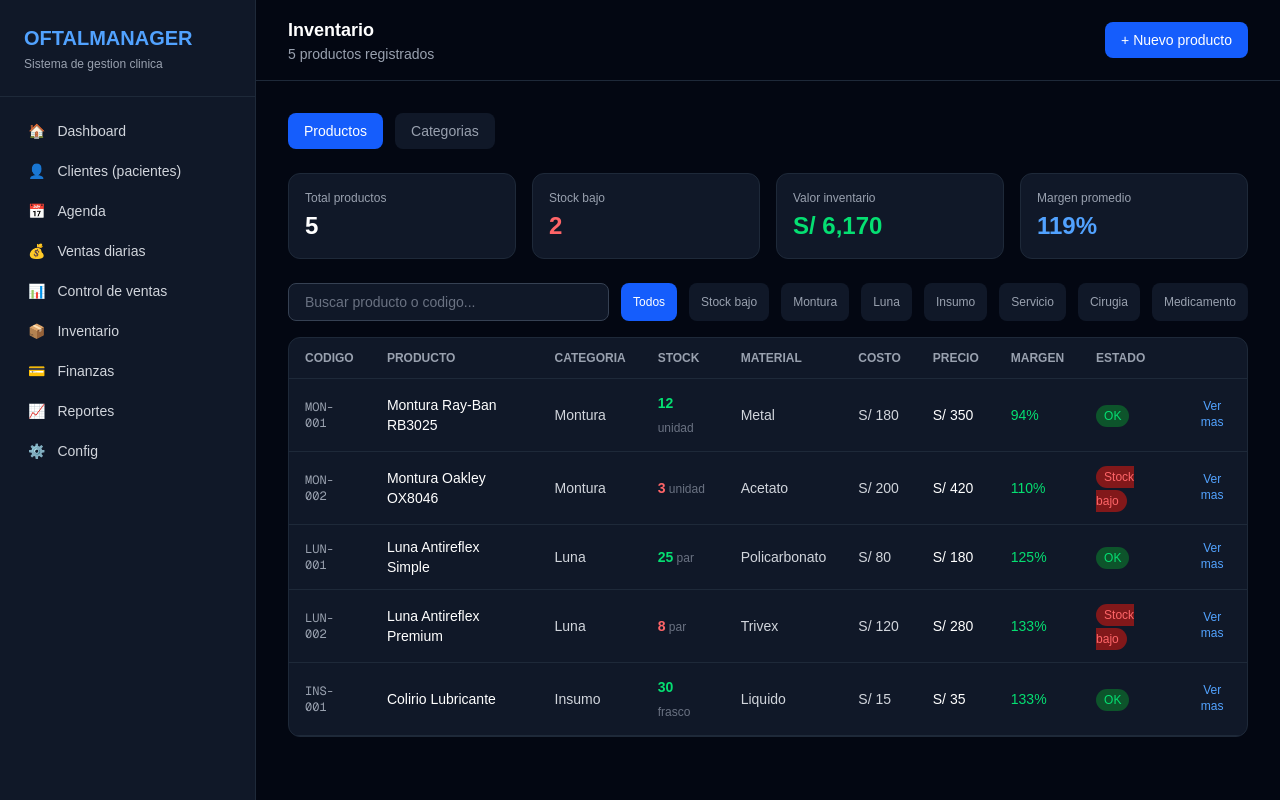
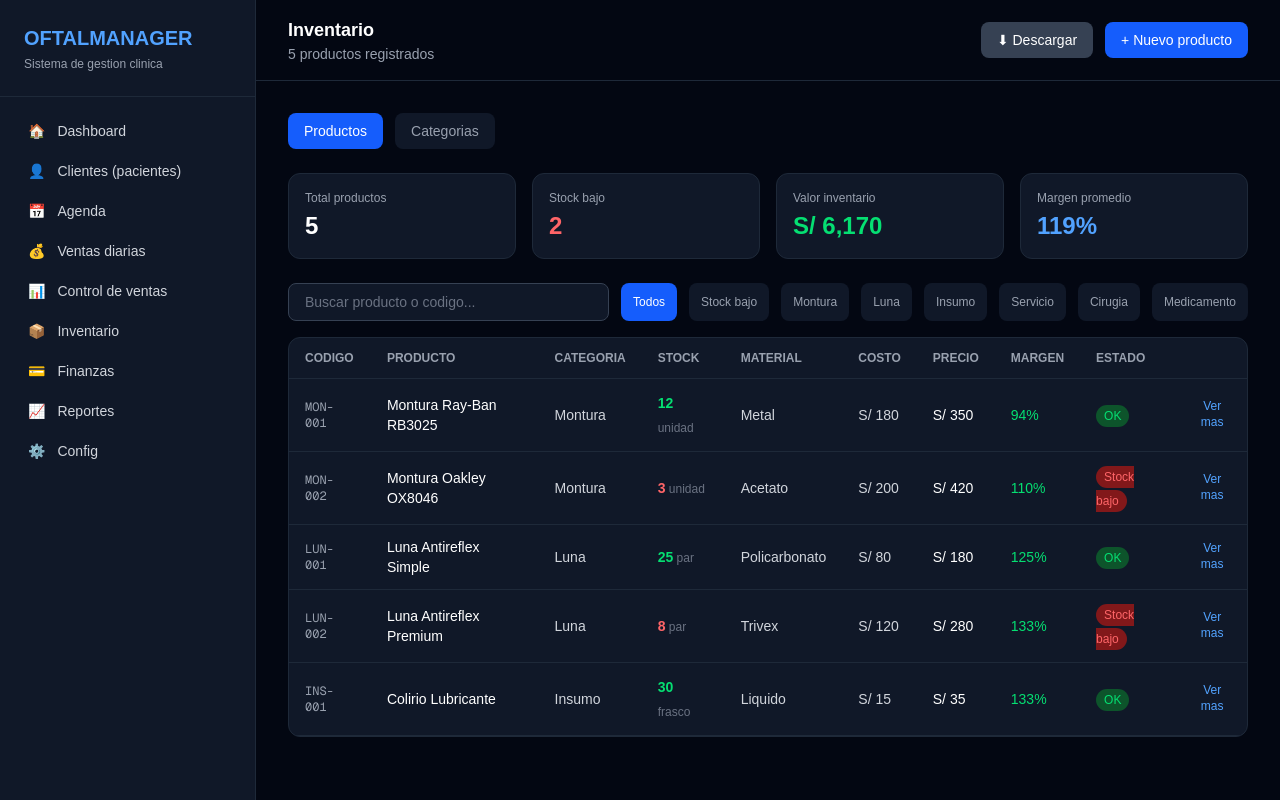
Before and after one commit to yericocr1-negocios/oftalmanager, a Next.js app: page /inventario in a window 1280 px wide. Built offline with nearby package versions, Linux system fonts and the light colour scheme.

Commit message:
add boton descargar inventario

```diff
--- a/app/inventario/page.tsx
+++ b/app/inventario/page.tsx
@@ -3,11 +3,11 @@ import { useState } from 'react'
 import Sidebar from '../../components/Sidebar'
 
 const productosIniciales = [
-  { id: 1, codigo: 'MON-001', nombre: 'Montura Ray-Ban RB3025', categoria: 'Montura', familia: 'Lentes', modelo: 'RB3025', material: 'Metal', color: 'Dorado', talla: 'M', stock: 12, minimo: 5, costo: 180, precio: 350, margen: 94, unidad: 'unidad', codigoBarras: '7501234567890', codigoOSCE: '', detraccion: false, foto: '' },
-  { id: 2, codigo: 'MON-002', nombre: 'Montura Oakley OX8046', categoria: 'Montura', familia: 'Lentes', modelo: 'OX8046', material: 'Acetato', color: 'Negro', talla: 'L', stock: 3, minimo: 5, costo: 200, precio: 420, margen: 110, unidad: 'unidad', codigoBarras: '7501234567891', codigoOSCE: '', detraccion: false, foto: '' },
-  { id: 3, codigo: 'LUN-001', nombre: 'Luna Antireflex Simple', categoria: 'Luna', familia: 'Lunas', modelo: 'AR Simple', material: 'Policarbonato', color: 'Transparente', talla: 'Universal', stock: 25, minimo: 10, costo: 80, precio: 180, margen: 125, unidad: 'par', codigoBarras: '', codigoOSCE: '', detraccion: false, foto: '' },
-  { id: 4, codigo: 'LUN-002', nombre: 'Luna Antireflex Premium', categoria: 'Luna', familia: 'Lunas', modelo: 'AR Premium', material: 'Trivex', color: 'Transparente', talla: 'Universal', stock: 8, minimo: 10, costo: 120, precio: 280, margen: 133, unidad: 'par', codigoBarras: '', codigoOSCE: '', detraccion: false, foto: '' },
-  { id: 5, codigo: 'INS-001', nombre: 'Colirio Lubricante', categoria: 'Insumo', familia: 'Medicamentos', modelo: 'Lubricante', material: 'Liquido', color: '-', talla: '10ml', stock: 30, minimo: 15, costo: 15, precio: 35, margen: 133, unidad: 'frasco', codigoBarras: '', codigoOSCE: '', detraccion: false, foto: '' },
+  { id: 1, codigo: 'MON-001', nombre: 'Montura Ray-Ban RB3025', categoria: 'Montura', familia: 'Lentes', modelo: 'RB3025', material: 'Metal', color: 'Dorado', talla: 'M', stock: 12, minimo: 5, costo: 180, precio: 350, margen: 94, unidad: 'unidad', codigoBarras: '7501234567890', codigoOSCE: '', detraccion: false },
+  { id: 2, codigo: 'MON-002', nombre: 'Montura Oakley OX8046', categoria: 'Montura', familia: 'Lentes', modelo: 'OX8046', material: 'Acetato', color: 'Negro', talla: 'L', stock: 3, minimo: 5, costo: 200, precio: 420, margen: 110, unidad: 'unidad', codigoBarras: '7501234567891', codigoOSCE: '', detraccion: false },
+  { id: 3, codigo: 'LUN-001', nombre: 'Luna Antireflex Simple', categoria: 'Luna', familia: 'Lunas', modelo: 'AR Simple', material: 'Policarbonato', color: 'Transparente', talla: 'Universal', stock: 25, minimo: 10, costo: 80, precio: 180, margen: 125, unidad: 'par', codigoBarras: '', codigoOSCE: '', detraccion: false },
+  { id: 4, codigo: 'LUN-002', nombre: 'Luna Antireflex Premium', categoria: 'Luna', familia: 'Lunas', modelo: 'AR Premium', material: 'Trivex', color: 'Transparente', talla: 'Universal', stock: 8, minimo: 10, costo: 120, precio: 280, margen: 133, unidad: 'par', codigoBarras: '', codigoOSCE: '', detraccion: false },
+  { id: 5, codigo: 'INS-001', nombre: 'Colirio Lubricante', categoria: 'Insumo', familia: 'Medicamentos', modelo: 'Lubricante', material: 'Liquido', color: '-', talla: '10ml', stock: 30, minimo: 15, costo: 15, precio: 35, margen: 133, unidad: 'frasco', codigoBarras: '', codigoOSCE: '', detraccion: false },
 ]
 
 const categoriasIniciales = ['Montura', 'Luna', 'Insumo', 'Servicio', 'Cirugia', 'Medicamento']
@@ -24,7 +24,7 @@ export default function Inventario() {
   const [nuevoProducto, setNuevoProducto] = useState({
     codigo: '', nombre: '', categoria: '', familia: '', modelo: '', material: '',
     color: '', talla: '', stock: 0, minimo: 5, costo: 0, precio: 0, margen: 0,
-    unidad: 'unidad', codigoBarras: '', codigoOSCE: '', detraccion: false, foto: ''
+    unidad: 'unidad', codigoBarras: '', codigoOSCE: '', detraccion: false
   })
 
   const filtrados = productos.filter(p => {
@@ -37,6 +37,32 @@ export default function Inventario() {
     const margen = nuevoProducto.costo > 0 ? Math.round(((nuevoProducto.precio - nuevoProducto.costo) / nuevoProducto.costo) * 100) : 0
     setProductos([...productos, { ...nuevoProducto, id: productos.length + 1, margen }])
     setMostrarNuevo(false)
+  }
+
+  const escapeCSV = (val) => {
+    const str = String(val === null || val === undefined ? '' : val)
+    if (str.includes(';') || str.includes('"') || str.includes('\n')) return '"' + str.replace(/"/g, '""') + '"'
+    return str
+  }
+
+  const descargar = () => {
+    const headers = ['Codigo','Nombre','Categoria','Familia','Modelo','Material','Color','Talla','Stock','Minimo','Costo','Precio','Margen','Unidad','Codigo Barras','Codigo OSCE','Detraccion']
+    const rows = filtrados.map(p => [
+      p.codigo, p.nombre, p.categoria, p.familia, p.modelo, p.material,
+      p.color, p.talla, p.stock, p.minimo, p.costo, p.precio,
+      p.margen + '%', p.unidad, p.codigoBarras, p.codigoOSCE, p.detraccion ? 'Si' : 'No'
+    ])
+    const totalRow = ['', 'TOTAL PRODUCTOS: ' + filtrados.length, '', '', '', '', '', '',
+      filtrados.reduce((s, p) => s + p.stock, 0), '', '', '',
+      'Valor inventario: S/ ' + filtrados.reduce((s, p) => s + p.stock * p.costo, 0).toLocaleString()
+    ]
+    const csv = '\uFEFF' + [headers, ...rows, totalRow].map(r => r.map(escapeCSV).join(';')).join('\n')
+    const blob = new Blob([csv], { type: 'text/csv;charset=utf-8;' })
+    const url = URL.createObjectURL(blob)
+    const a = document.createElement('a')
+    a.href = url
+    a.download = 'inventario.csv'
+    a.click()
   }
 
   if (productoSeleccionado) {
@@ -52,7 +78,6 @@ export default function Inventario() {
                 <div className="text-center">
                   <p className="text-4xl mb-2">📦</p>
                   <p className="text-xs text-gray-500">Sin foto</p>
-                  <button className="mt-2 text-xs text-blue-400 hover:text-blue-300">Subir foto</button>
                 </div>
               </div>
               <div className="flex-1">
@@ -103,7 +128,14 @@ export default function Inventario() {
             <h2 className="text-lg font-semibold">Inventario</h2>
             <p className="text-sm text-gray-400">{productos.length} productos registrados</p>
           </div>
-          <button onClick={() => setMostrarNuevo(true)} className="bg-blue-600 hover:bg-blue-700 text-white px-4 py-2 rounded-lg text-sm">+ Nuevo producto</button>
+          <div className="flex gap-3">
+            <button onClick={descargar} className="bg-gray-700 hover:bg-gray-600 text-white px-4 py-2 rounded-lg text-sm">
+              ⬇ Descargar
+            </button>
+            <button onClick={() => setMostrarNuevo(true)} className="bg-blue-600 hover:bg-blue-700 text-white px-4 py-2 rounded-lg text-sm">
+              + Nuevo producto
+            </button>
+          </div>
         </div>
 
         <div className="p-8">
```
